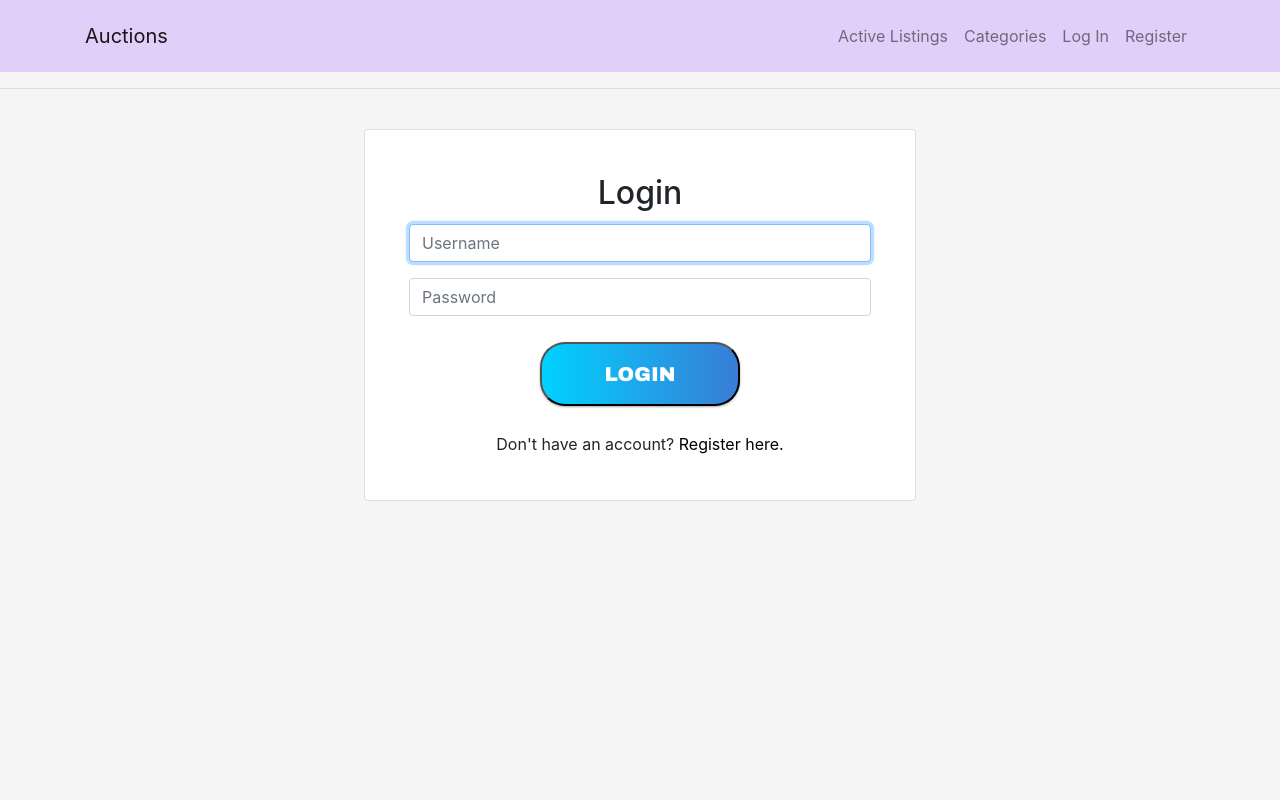
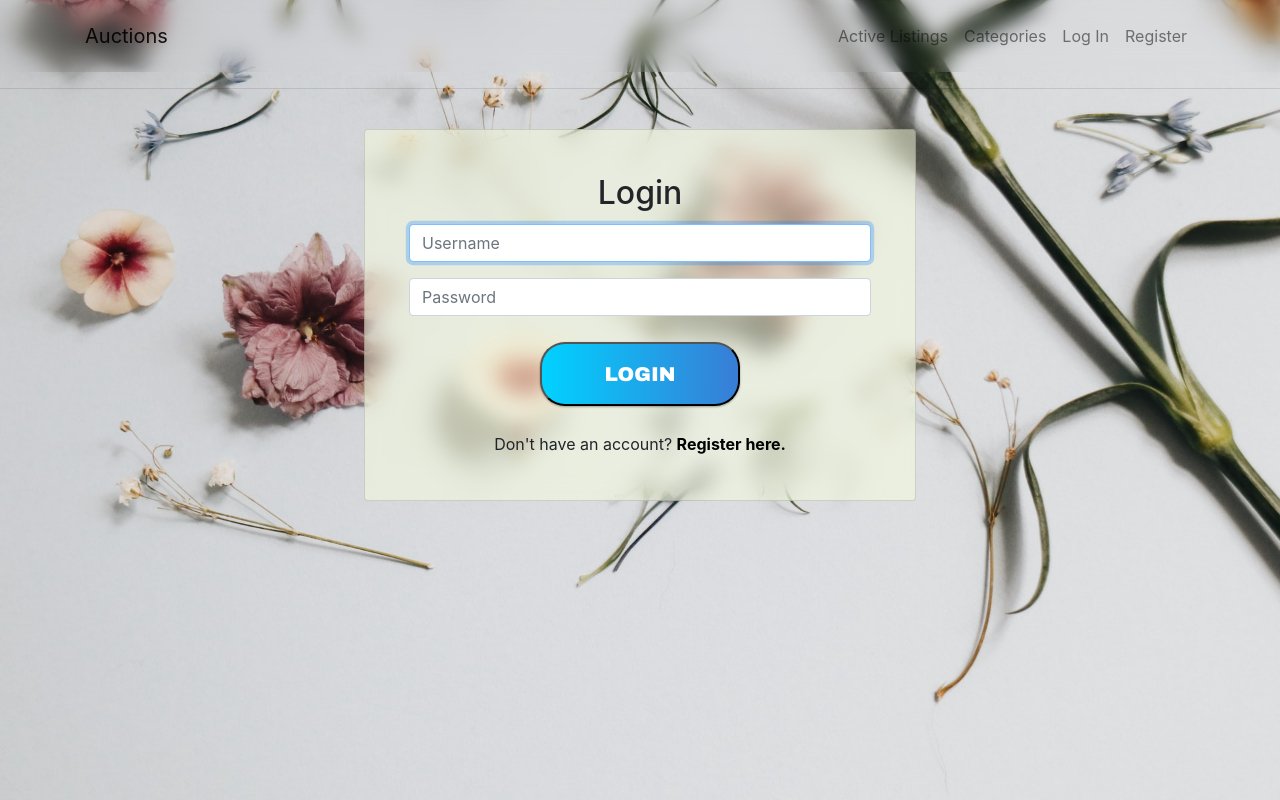
Before and after one commit to shaw8wit/auction, a Django app: page /login in a window 1280 px wide. Run offline with Django 3.2, Linux system fonts and the light colour scheme; some libraries are stand-ins or nearby versions.

Commit message:
design changes

```diff
--- a/auctions/static/auctions/styles.css
+++ b/auctions/static/auctions/styles.css
@@ -1,10 +1,3 @@
-html,
-body {
-    height: 100%;
-    width: 100%;
-    background: whitesmoke;
-}
-
 a,
 a:hover {
     text-decoration: none;
@@ -78,8 +71,8 @@ img {
 
 .grid-item {
     height: 4rem;
-    background-color: rgba(255, 232, 191, 0.3);
-    border: 2px solid rgb(255, 220, 159);
+    background-color: rgba(228, 197, 143, 0.692);
+    border: 3px solid rgb(255, 230, 186);
     border-radius: 1rem;
     display: grid;
     align-content: center;
@@ -119,7 +112,7 @@ img {
 }
 
 .item {
-    background: rgba(255, 228, 181, 0.7);
+    background: rgba(255, 228, 181, 0.68);
     box-shadow: 0 0 5px rgba(0, 0, 0, 0.15);
     border-radius: 1rem;
     padding: 20px;
@@ -134,8 +127,8 @@ img {
     border-radius: 1rem;
 }
 
-.nav__color {
-    background: rgba(193, 145, 255, 0.377);
+.navbar {
+    backdrop-filter: blur(10px);
 }
 
 .badge {
@@ -158,3 +151,20 @@ img {
 .status--notwatching {
     background: rgba(128, 194, 255, 0.8);
 }
+
+.container-body {
+    margin-bottom: 1.5rem;
+}
+
+body {
+    background-image: url("/static/img/bg.jpg");
+    background-size: cover;
+    background-repeat: no-repeat;
+    background-position: initial;
+    background-attachment: fixed;
+}
+
+.inout {
+    background-color: rgba(247, 255, 224, 0.507);
+    backdrop-filter: blur(10px);
+}
--- a/auctions/templates/auctions/index.html
+++ b/auctions/templates/auctions/index.html
@@ -6,7 +6,8 @@
 <div class="items-list">
     {% for obj in objects %}
     <a href="{% url 'details' obj.id %}">
-        <div class="item text-center" {% if obj.active != True %}style="background-color: mistyrose;" {% endif %}>
+        <div class="item text-center" {% if obj.active != True %}style="background-color: rgba(255, 220, 220, 0.7);"
+            {% endif %}>
             <img src="{{ obj.imageUrl }}" alt="Loading...">
             <div class="details">
                 <h5>{{ obj.name }}</h5>
--- a/auctions/templates/auctions/layout.html
+++ b/auctions/templates/auctions/layout.html
@@ -13,7 +13,7 @@
 </head>
 
 <body>
-    <nav class="navbar sticky-top navbar-expand-lg py-3 nav__color navbar-light p-3">
+    <nav class="navbar sticky-top navbar-expand-lg py-3 navbar-light p-3">
         <div class="container">
             <a class="navbar-brand" href="{% url 'all' %}">Auctions</a>
             <button class="navbar-toggler" type="button" data-toggle="collapse" data-target="#navbarNav"
--- a/auctions/templates/auctions/login.html
+++ b/auctions/templates/auctions/login.html
@@ -8,7 +8,7 @@
     <div class="alert alert-danger">{{ message }}</div>
     {% endif %}
 
-    <div class="card">
+    <div class="card inout">
         <div class="card-body m-4">
             <h2 class="card-title">Login</h2>
 
@@ -23,7 +23,7 @@
                 <input class="gradient-button login" type="submit" value="Login">
             </form>
 
-            Don't have an account? <a href="{% url 'register' %}">Register here.</a>
+            Don't have an account? <a href="{% url 'register' %}"><strong>Register here.</strong></a>
         </div>
     </div>
 
--- a/auctions/templates/auctions/register.html
+++ b/auctions/templates/auctions/register.html
@@ -7,7 +7,7 @@
     <div class="alert alert-danger">{{ message }}</div>
     {% endif %}
 
-    <div class="card">
+    <div class="card inout">
         <div class="card-body m-4">
             <h2 class="card-title">Register</h2>
 
```
Also changed, not shown: auctions/static/img/bg.jpg (added).
